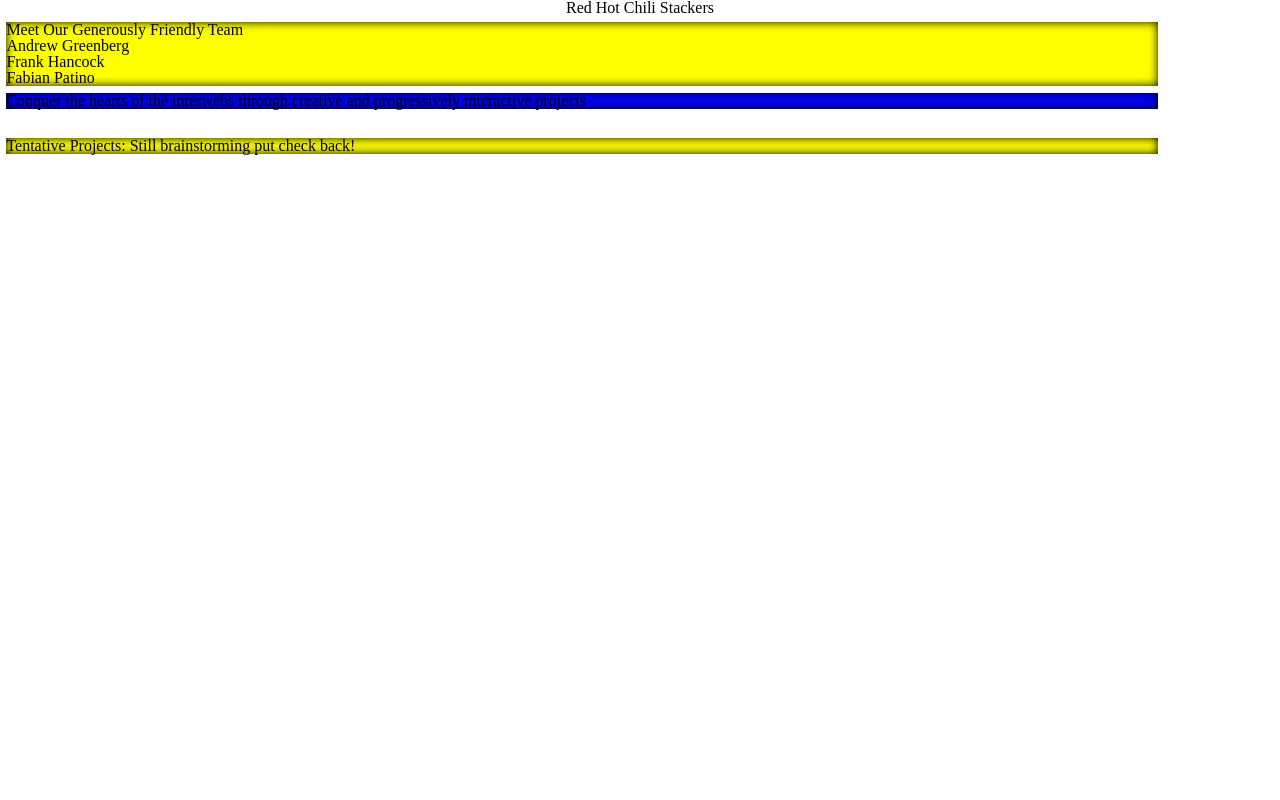
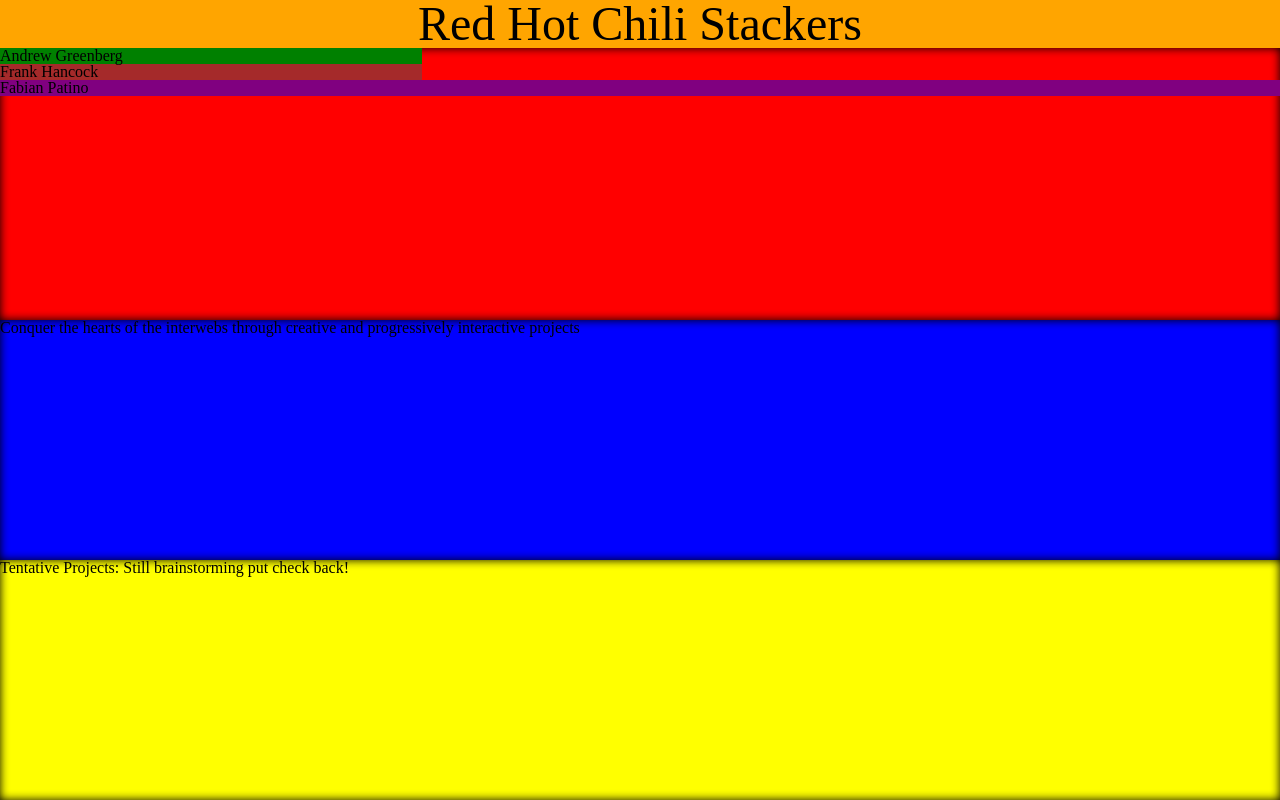
Before and after one commit to noncreativetype/RedHotChiliStackers, a plain HTML site: page index.html in a window 1280 px wide. Drawn offline with Linux system fonts and the light colour scheme.

Commit message:
Updated flex boxes still working to make each team member a column within the box

```diff
--- a/index.html
+++ b/index.html
@@ -7,22 +7,22 @@
   <link href="stylesheets/rhcs.css" rel = "stylesheet" type ="text/css" />
 </head>
 
-<body >
+
+<body>
+<div class = "main">
+
+  <header class= "header">
+    Red Hot Chili Stackers
+  </header>
 
 
-  <div class= "header">
-    <H1> Red Hot Chili Stackers<H1>
-
-  </div>
-
-  <div class = "navigation">
-    </div>
+<div class="content">
 
   <div class= "team">
-    Meet Our Generously Friendly Team <br>
-    Andrew Greenberg <br>
-    Frank Hancock <br>
-    Fabian Patino <br>
+
+    <div class="ag"> Andrew Greenberg  </div>
+    <div class="fh"> Frank Hancock  </div>
+    <div class="fp"> Fabian Patino  </div>
   </div>
 
   <div class= "mission">
@@ -30,7 +30,7 @@
     interactive projects
   </div>
 
-  <br>
+
 
   <div class= "upcoming">
     Tentative Projects:
@@ -38,6 +38,8 @@
      Still brainstorming put check back!
 
   </div>
+  </div>
 
+</div>
 </body>
 </html>
--- a/sass/rhcs.scss
+++ b/sass/rhcs.scss
@@ -8,54 +8,80 @@
 //     flex-direction:row;
 
 // }
-
-.header{
-    flex:auto;
-    flex-flow: column;
-    justify-content: center;
-    width:100%;
-    text-align: center;
+html,body{
+    height: 100%;
+    padding:0;
+    margin: 0;
 }
 .main{
     display: flex;
-    flex:auto;
-    flex-basis: auto;
-    height: 100%;
-    width: 100%;
-    // padding: 5%,5%,5%,5%;
-    margin: .5%;
-    background-color:yellow;
-    box-shadow: inset 0 0 10px #000000;
+    flex-direction: column;
+    flex-wrap: nowrap;
+
+   height: 100%;
+   overflow: auto;
 
 }
 
-.team{
-    flex-basis: auto;
-    height: 25%;
-    width: 90%;
-    padding: 5%,5%,5%,5%;
-    margin: .5%;
-    background-color:yellow;
-    box-shadow: inset 0 0 10px #000000;
+.header{
+    flex:none;
+    // padding: 15px;
+    font-size: 3em;
+    justify-content: center;
+    font-weight: 3em;
+
+    text-align: center;
+    background-color: orange;
 }
 
+.content{
+    flex: 1;
+    display: flex;
+    width: 100%;
+    flex-direction: column;
+
+}
+
+
+.team{
+    flex:1 1 auto;
+    background-color:red;
+    box-shadow: inset 0 0 10px #000000;
+    flex-direction: row;
+}
+
+    .ag{
+        flex:auto;
+        width: 33%;
+        display: flex;
+        flex-direction: column;
+        background-color: green;
+    }
+
+    .fh{
+        flex:auto;
+        display: flex;
+        width: 33%;
+        flex-direction: column;
+        background-color: brown;
+    }
+
+    .fp{
+        flex:auto;
+        display: flex;
+        flex-direction: column;
+        background-color: purple;
+    }
+
 .mission{
-    flex-basis: auto;
-    height: 25%;
-    width: 90%;
-    padding: 5%,5%,5%,5%;
-    margin: .5%;
+    flex:1 1 auto;
     background-color:blue;
     box-shadow: inset 0 0 10px #000000;
 
 }
 
 .upcoming{
-    flex-basis: auto;
-    height: 25%;
-    width: 90%;
-    padding: 5%,5%,5%,5%;
-    margin: .5%;
+    flex:1 1 auto;
     background-color:yellow;
     box-shadow: inset 0 0 10px #000000;
 
```
Also changed, not shown: stylesheets/rhcs.css, stylesheets/screen.css.
